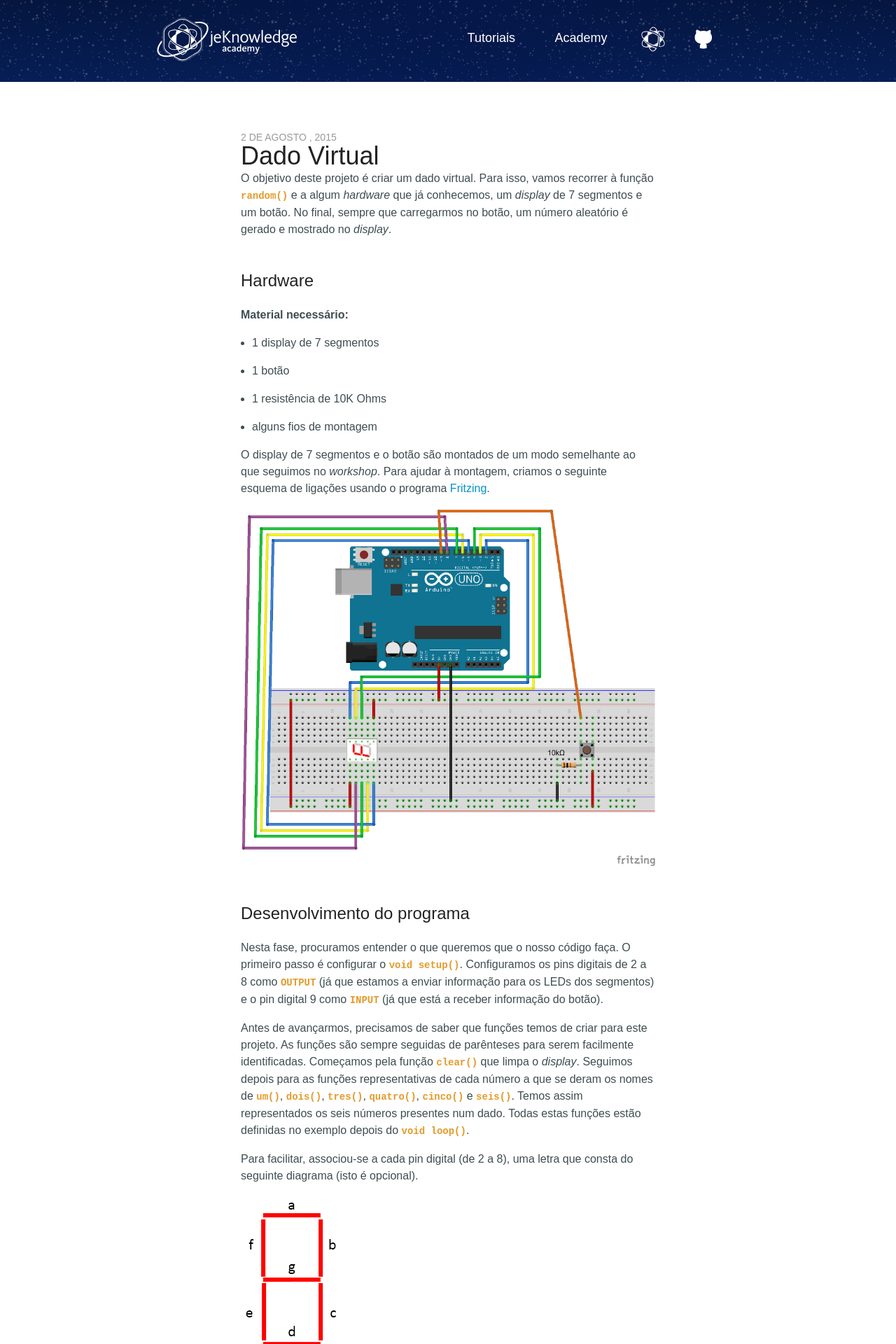
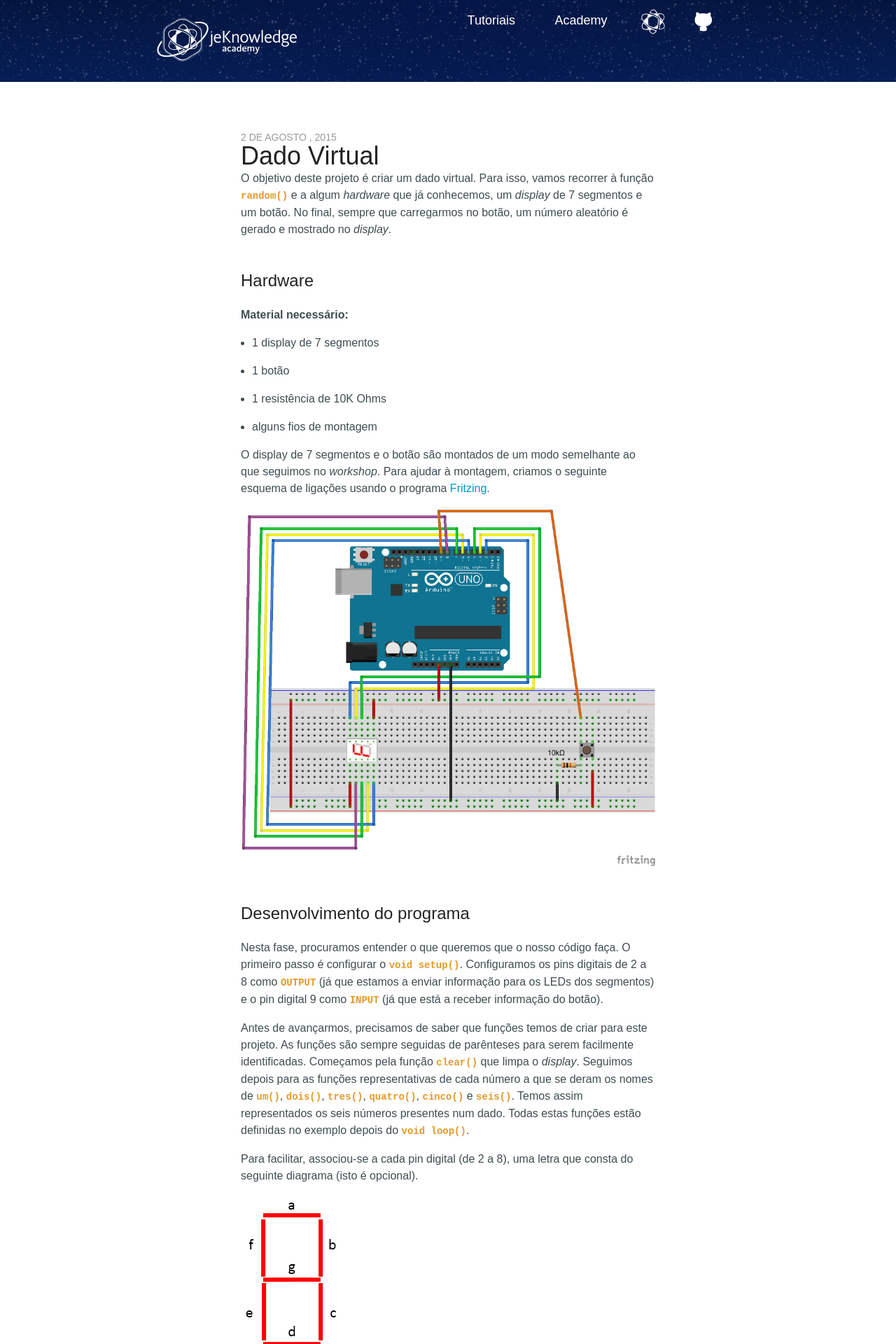
Before and after one commit to jeKnowledge/academy-articles, a Jekyll site: the page built from _posts/2015-08-02-dado-virtual.markdown, in a window 1280 px wide. Shown: the top 1920 px of the page at 70% size. Built offline with Jekyll 4.4.1, drawn with Linux system fonts in a browser that asks for light colours; comment, search, counter and statistics services are not loaded.

Commit message:
Update post.html

```diff
--- a/_layouts/post.html
+++ b/_layouts/post.html
@@ -14,7 +14,7 @@ layout: default
 }*/
 
 nav {
-  margin: 25px 0 10px 0;
+  margin: 0px 0 0px 0;
 }
 
 /* ====== Header Section */
```
